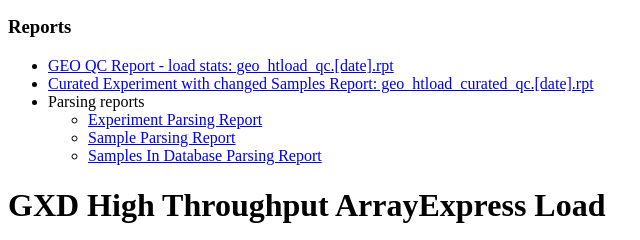
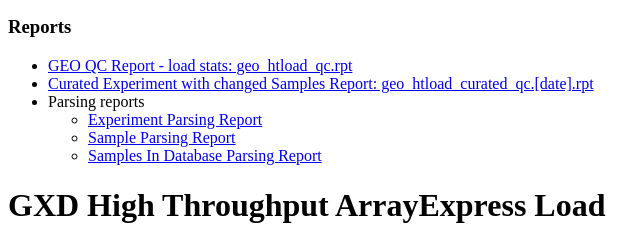
Before and after one commit to mgijax/gxdhtload, a plain HTML site: page index.html in a window 1280 px wide. Shown: the part 499-739 px from the top of the page, 0-640 px from the left. Drawn offline with Linux system fonts and the light colour scheme.

Commit message:
wts2-1701/e4g-313/saving of GEO QC reports from load (mgi/geo_htload/reports)

```diff
--- a/index.html
+++ b/index.html
@@ -34,7 +34,7 @@ See <A HREF="http://mgiwiki/mediawiki/index.php/sw:GEO_GXD_HT_Load">GEO Load Wik
 
 <H3>Reports</H3>
 <UL>
-<LI><A HREF="/data/loads/mgi/geo_htload/reports/">GEO QC Report - load stats:  geo_htload_qc.[date].rpt</A>
+<LI><A HREF="/data/loads/mgi/geo_htload/reports/geo_htload_qc.rpt">GEO QC Report - load stats:  geo_htload_qc.rpt</A>
 <LI><A HREF="/data/loads/mgi/geo_htload/reports/">Curated Experiment with changed Samples Report:  geo_htload_curated_qc.[date].rpt</A>
     <LI>Parsing reports
         <UL>
```
Also changed, not shown: 1 other file.
